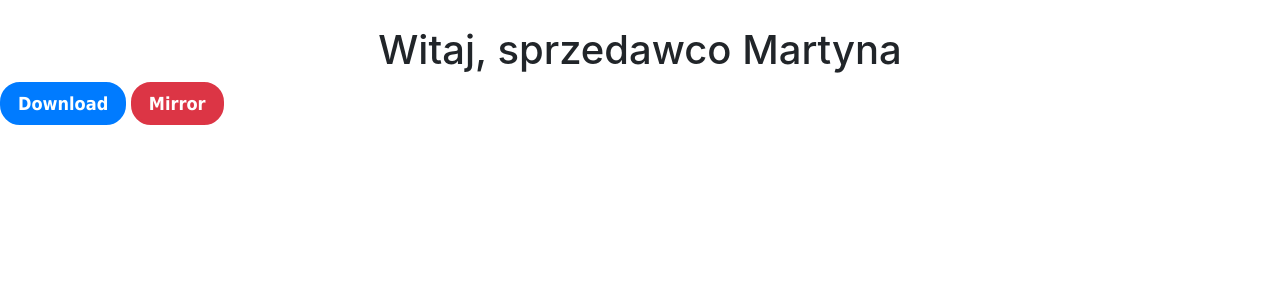
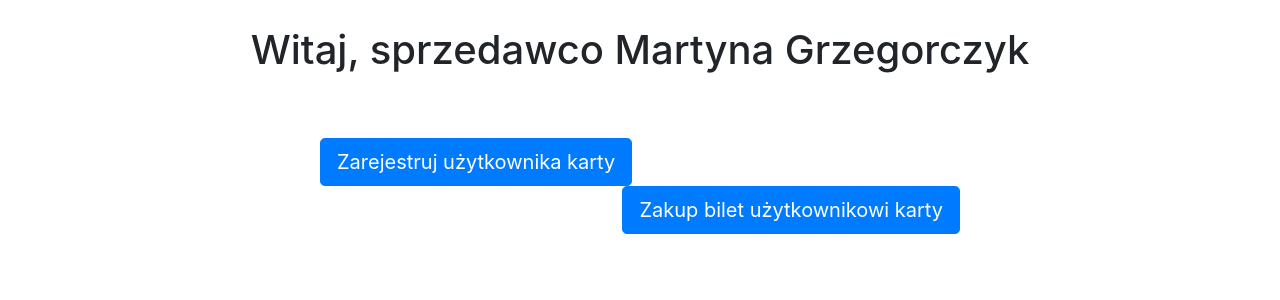
Before and after one commit to barte525/IOT, a Django app: page /profil/sprzedawca/ in a window 1280 px wide. Shown: the top 300 px of the page. Run offline with Django 4.2, Linux system fonts and the light colour scheme; a user stored in the database is signed in; data comes from the database, SQL or seed files in the repository; both versions use the stored data as it was after the commit; some libraries are stand-ins or nearby versions.

Commit message:
seller view improved

```diff
--- a/main/main/static/seller_profile_style.css
+++ b/main/main/static/seller_profile_style.css
@@ -0,0 +1,20 @@
+#register-user {
+    align-items: center;
+    width: 50%;
+    margin-left: 25%;
+    margin-top: 5%;
+}
+
+button {
+    margin: 5%;
+}
+
+#register-href {
+    position: relative;
+    float: left;
+}
+
+#sell-href {
+    position: relative;
+    float: right;
+}
--- a/main/main/templates/seller_profile.html
+++ b/main/main/templates/seller_profile.html
@@ -14,14 +14,14 @@
 {% endblock %}
 
 {% block above_content %}
-    <h1>Witaj, sprzedawco {{name}}</h1>
+    <h1>Witaj, sprzedawco {{name}} {{surname}}</h1>
 {% endblock %}
 
 {% block content %}
     <div id="register-user">
 <!--         <p>Aby skorzystać z serwisu, zaloguj się.</p>-->
 <!--        <a href="/zaloguj" class="btn btn-primary btn-lg" role="button">Przejdź do strony logowania</a>-->
-        <button class = "btn-primary pull-left">Download</button>
-<button class = "btn-danger pull-right">Mirror</button>
+        <a href="/rejestracja" id="register-href" class="btn btn-primary btn-lg" role="button">Zarejestruj użytkownika karty</a>
+        <a href="#" id="sell-href" class="btn btn-primary btn-lg" role="button">Zakup bilet użytkownikowi karty</a>
     </div>
 {% endblock %}
--- a/main/main/views/manage_profiles.py
+++ b/main/main/views/manage_profiles.py
@@ -30,6 +30,8 @@ class SellerView(View):
             return HttpResponse("Brak uprawnien")
 
         current_ID = request.user.id
-        name = User.objects.get(id=current_ID).name
+        user = User.objects.get(id=current_ID)
+        name = user.name
+        surname = user.surname
 
-        return render(request, 'seller_profile.html', {'name': name})
+        return render(request, 'seller_profile.html', {'name': name, 'surname': surname})
```
Also changed, not shown: main/db.sqlite3.
